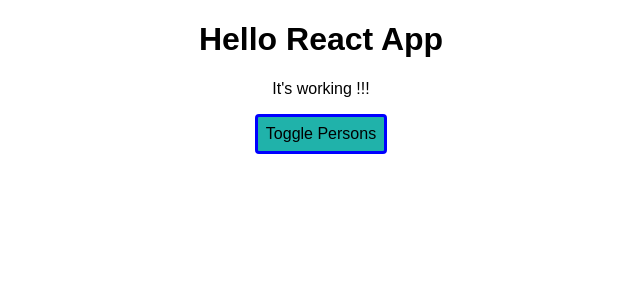
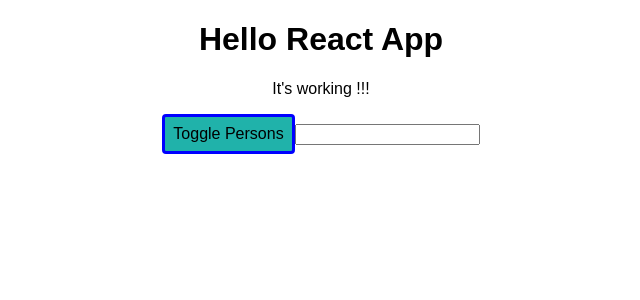
Before and after one commit to barksanto/react-builder, a React (Create React App) app: page / in a window 1280 px wide. Shown: the top 300 px of the page, without its empty margins (319-959 px from the left). Built offline with nearby package versions, Linux system fonts and the light colour scheme.

Commit message:
added input field and clg it on change event

```diff
--- a/src/App.js
+++ b/src/App.js
@@ -67,6 +67,10 @@
     this.setState({ showPersons: !doesShow })
   }
 
+  outputLength = (event) => {
+    console.log(event.target.value);
+  }
+
   render() {
     const buttonStyle = {
       backgroundColor: 'lightseagreen',
@@ -102,6 +106,7 @@
         {/* <button style={buttonStyle} onClick={() => this.switchNameHandler('Yellow Sponge man')}>Switch Name</button> */}
         <button style={buttonStyle} onClick={this.togglePersonsHandler}>Toggle Persons</button>
         {persons}
+        <input type="text" onChange={this.outputLength} />
       </div>
     );
   }
```
